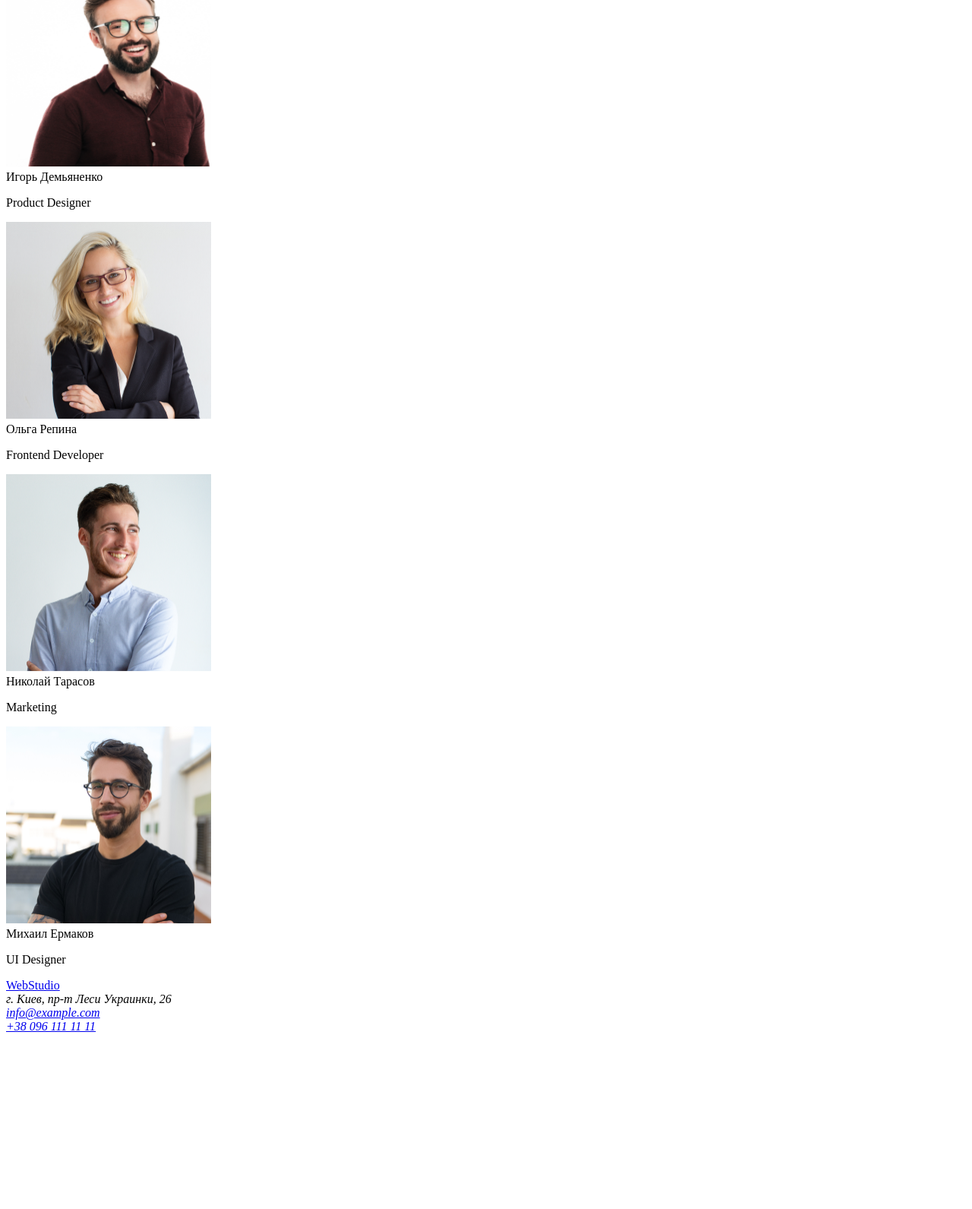
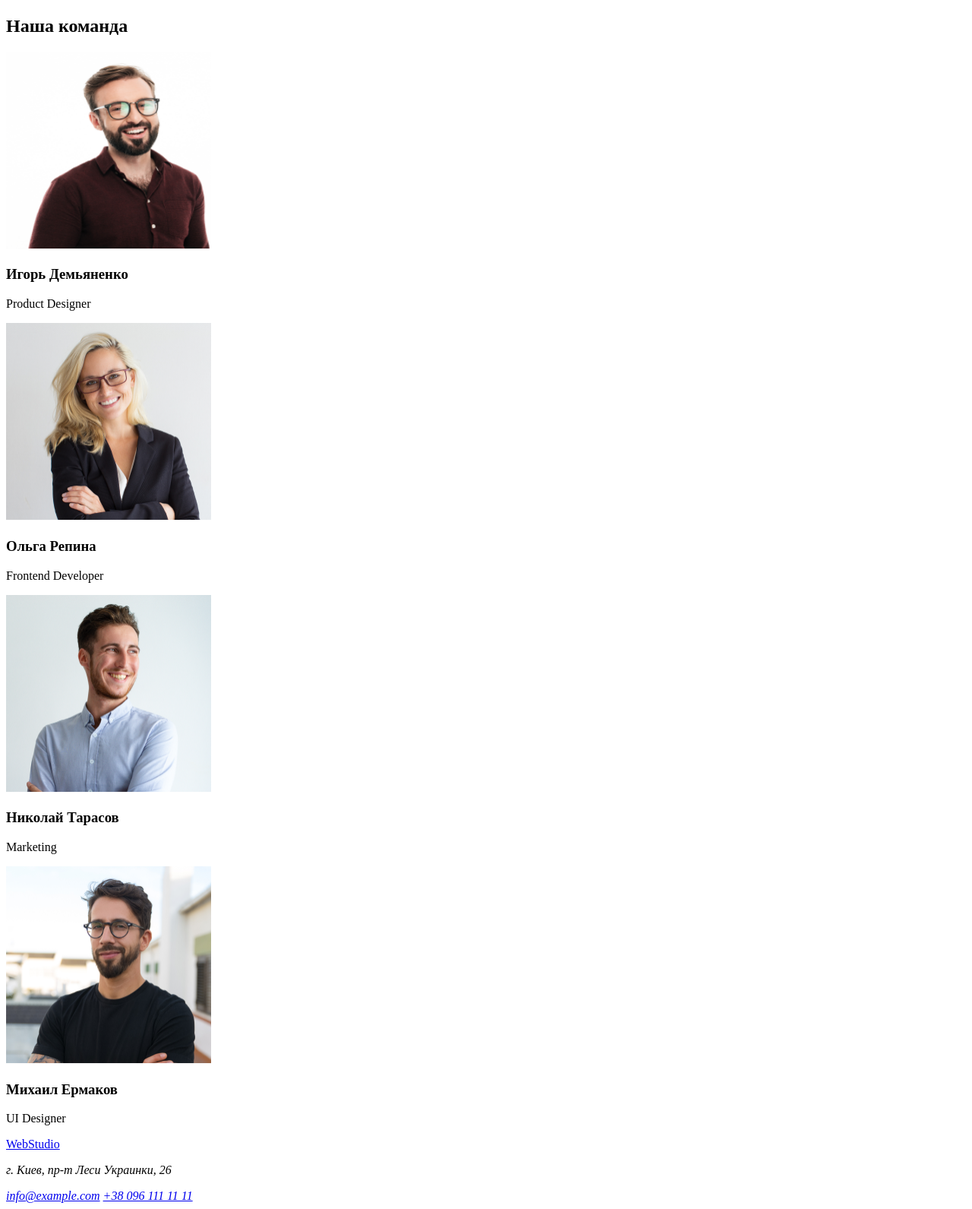
Before and after one commit to AndrianSemenets/goit-markup-hw-01, a plain HTML site: page index.html in a window 1280 px wide. Shown: the part 931-2522 px from the top of the page at 76% size. Before the commit the page ends 2299 px from the top, so only its background shows below. Drawn offline with Linux system fonts and the light colour scheme.

Commit message:
index.html
Opening HTML format file

```diff
--- a/index.html
+++ b/index.html
@@ -12,16 +12,18 @@
   <!--head line-->
   <header>
     <nav>
+    <menu>
     <li><a href="WebStudio">WebStudio</a></li>
     <li><a href="Студия">Студия</a></li>
     <li><a href="Портфолио">Портфолио</a></li>
     <li><a href="Контакты">Контакты</a></li>
+    </menu>
   </nav>
-
+    <ol>
     <li><a href="tel:0961111111">+38 096 111 11 11</a></li>
     <li><a href="mailto:info@devstudio.com">info@devstudio.com</a></li>
-
-</header>
+    </ol>
+  </header>
 
       <!--main container-->
     <main>
@@ -31,52 +33,52 @@
     </section>
 
     <section>
-      <li>Внимание к деталям</li>
+      <h2>Внимание к деталям</h2>
       <p>Идейные соображения, а также начало повседневной работы по формированию позиции.</p>
-      <li>Пунктуальность</li>
+      <h2>Пунктуальность</h2>
       <p>Задача организации, в особенности же рамки и место обучения кадров влечет за собой.</p>
-      <li>Планирование</li>
+      <h2>Планирование</h2>
       <p>Равным образом консультация с широким активом в значительной степени обуславливает.</p>
-      <li>Современные технологии</li>
+      <h2>Современные технологии</h2>
       <p>Значимость этих проблем настолько очевидна, что реализация плановых заданий.</p>
     </section>
 
     <!--what we do container-->
     <section>
 <h2>Чем мы занимаемся</h2>
-<img src="./img/1.png" width="370px" height="294px" alt="Создаем современные веб сайты">
-<img src="./img/2.png" width="370px" height="294px" alt="Интегрируем под работу на мобильных устройствах">
-<img src="./img/3.png" width="370px" height="294px" alt="Оформляем веб дизайн">
+<img src="./img/1.png" alt="Создаем современные веб сайты" width="370">
+<img src="./img/2.png" alt="Интегрируем под работу на мобильных устройствах" width="370">
+<img src="./img/3.png" alt="Оформляем веб дизайн" width="370">
     </section>
 
 <!--our team-->
 <section>
 <h2>Наша команда</h2>
-<img src="./img/pd.png" width="270px" height="260px" alt="Игорь Демьяненко">
-<li>Игорь Демьяненко</li>
+<img src="./img/pd.png" alt="Игорь Демьяненко" width="270" height="260">
+<h3>Игорь Демьяненко</h3>
 <p>Product Designer</p>
 
-<img src="./img/fd.png" width="270px" height="260px" alt="Ольга Репина">
-<li>Ольга Репина</li>
+<img src="./img/fd.png" alt="Ольга Репина" width="270" height="260">
+<h3>Ольга Репина</h3>
 <p>Frontend Developer</p>
 
-<img src="./img/mk.png" width="270px" height="260px" alt="Николай Тарасов">
-<li>Николай Тарасов</li>
+<img src="./img/mk.png" alt="Николай Тарасов" width="270" height="260">
+<h3>Николай Тарасов</h3>
 <p>Marketing</p>
 
-<img src="./img/ui.png" width="270px" height="260px" alt="Михаил Ермаков">
-<li>Михаил Ермаков</li>
+<img src="./img/ui.png" alt="Михаил Ермаков" width="270" height="260">
+<h3>Михаил Ермаков</h3>
 <p>UI Designer</p>
 </section>
 </main>
 
 <footer>
-  <li><a href="WebStudio">WebStudio</a></li>
+  <a href="WebStudio">WebStudio</a>
   <address>
-  <li>г. Киев, пр-т Леси Украинки, 26</li>
-  <li><a href="mailto:info@example.com">info@example.com</a></li>
-  <li><a href="tel:0961111111">+38 096 111 11 11</a></li>
-</address>
+  <p>г. Киев, пр-т Леси Украинки, 26</p>
+  <a href="mailto:info@example.com">info@example.com</a>
+  <a href="tel:0961111111">+38 096 111 11 11</a>
+  </address>
 </footer>
 </body>
 </html>
```
